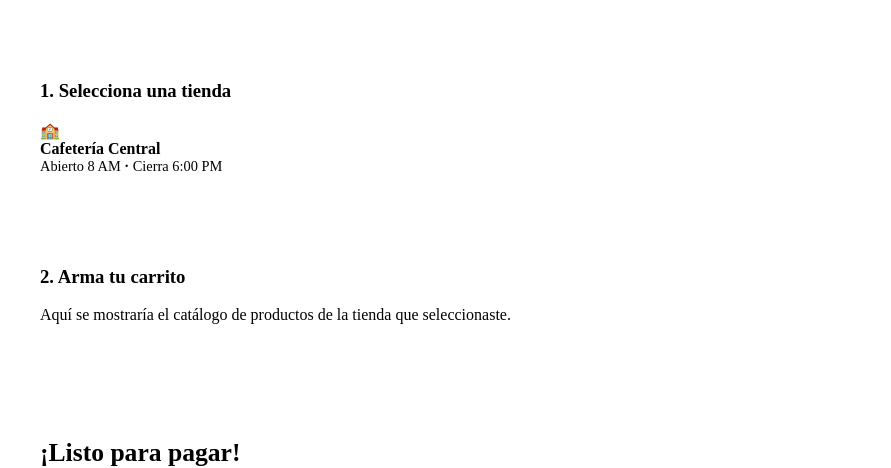
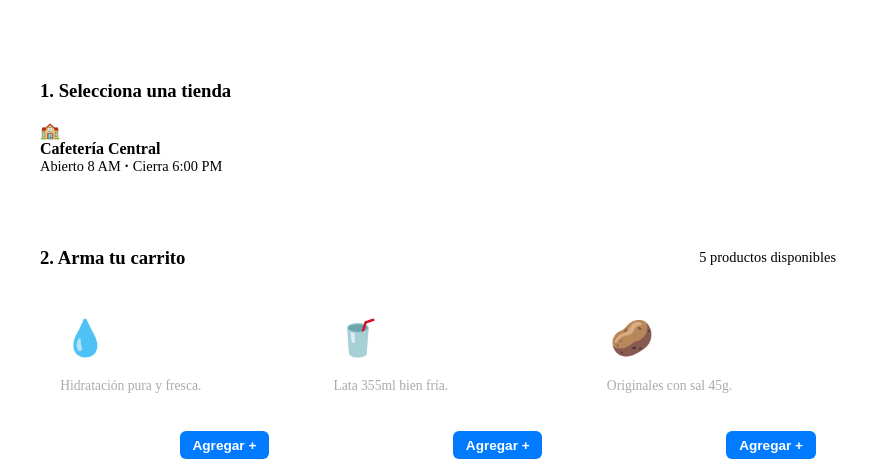
Before and after one commit to Francrack22/Cuah-Quick, a plain HTML site: page ordenar.html in a window 1280 px wide. Shown: the part 493-961 px from the top of the page, without its empty margins (0-891 px from the left). Drawn offline with Linux system fonts and the light colour scheme.

Commit message:
Update ordenar.html

```diff
--- a/ordenar.html
+++ b/ordenar.html
@@ -8,6 +8,103 @@
   <link rel="preconnect" href="https://fonts.googleapis.com">
   <link href="https://fonts.googleapis.com/css2?family=Inter:wght@400;600;800&display=swap" rel="stylesheet">
   <link rel="stylesheet" href="styles.css">
+
+  <style>
+    /* Rejilla del menú */
+    .menu-grid {
+      display: grid;
+      grid-template-columns: repeat(auto-fill, minmax(240px, 1fr));
+      gap: 1.5rem;
+      margin-top: 1.5rem;
+    }
+
+    /* Tarjeta de producto */
+    .product-card {
+      background: rgba(255, 255, 255, 0.03);
+      border: 1px solid rgba(255, 255, 255, 0.1);
+      border-radius: 12px;
+      padding: 1.2rem;
+      display: flex;
+      flex-direction: column;
+      transition: all 0.3s ease;
+      position: relative;
+      overflow: hidden;
+    }
+
+    .product-card:hover {
+      transform: translateY(-4px);
+      border-color: var(--brand1, #007bff);
+      background: rgba(255, 255, 255, 0.06);
+      box-shadow: 0 10px 20px rgba(0,0,0,0.2);
+    }
+
+    /* Cabecera producto */
+    .product-header {
+      display: flex;
+      gap: 1rem;
+      margin-bottom: 0.8rem;
+    }
+
+    .product-emoji {
+      font-size: 2.2rem;
+      background: rgba(255,255,255,0.05);
+      width: 50px;
+      height: 50px;
+      display: flex;
+      align-items: center;
+      justify-content: center;
+      border-radius: 10px;
+    }
+
+    .product-info h4 {
+      margin: 0;
+      font-size: 1.1rem;
+      color: #fff;
+      font-weight: 600;
+      line-height: 1.3;
+    }
+
+    .product-desc {
+      font-size: 0.85rem;
+      color: #aaa;
+      margin: 0 0 1.2rem 0;
+      line-height: 1.4;
+      flex-grow: 1;
+    }
+
+    /* Footer de la tarjeta */
+    .product-footer {
+      display: flex;
+      justify-content: space-between;
+      align-items: center;
+      margin-top: auto;
+      padding-top: 1rem;
+      border-top: 1px solid rgba(255,255,255,0.05);
+    }
+
+    .price {
+      font-weight: 700;
+      color: #fff;
+      font-size: 1.1rem;
+    }
+
+    /* Botón de agregar */
+    .btn-add {
+      background: var(--brand1, #007bff); /* Usa tu color azul */
+      color: white;
+      border: none;
+      padding: 0.4rem 0.8rem;
+      border-radius: 6px;
+      cursor: pointer;
+      font-size: 0.85rem;
+      font-weight: 600;
+      transition: transform 0.1s;
+    }
+
+    .btn-add:active {
+      transform: scale(0.95);
+    }
+  </style>
 </head>
 <body>
 
@@ -50,21 +147,23 @@
             <div class="p-muted" style="font-size:.9rem">Abierto 8 AM <strong>·</strong> Cierra 6:00 PM</div>
           </div>
         </div>
-
       </div>
 
       <div class="card reveal-child" data-delay="400" style="margin-top: 1.5rem; padding: 1.5rem 2rem;">
-        <h3 class="h2">2. Arma tu carrito</h3>
-        <p class="p-muted">
-          Aquí se mostraría el catálogo de productos de la tienda que seleccionaste.
-        </p>
+        <div style="display:flex; justify-content:space-between; align-items:center;">
+          <h3 class="h2" style="margin:0;">2. Arma tu carrito</h3>
+          <span class="p-muted" style="font-size:0.9rem">5 productos disponibles</span>
+        </div>
+
+        <div id="menu-container" class="menu-grid">
+           </div>
       </div>
 
       <div class="cta reveal-child" data-delay="500" style="margin-top: 1.5rem; padding: 1.5rem 2rem;">
-         <div class="grid grid-2" style="align-items:center">
+          <div class="grid grid-2" style="align-items:center">
             <div>
               <h3 class="h2" style="font-size:1.6rem">¡Listo para pagar!</h3>
-              <p class="p-muted">Total: $0.00 MXN</p>
+              <p class="p-muted" id="total-text">Total: $0.00 MXN</p>
             </div>
             <div style="display:flex;gap:.6rem;justify-content:flex-end;flex-wrap:wrap">
               <a href="#" class="btn btn-primary">Proceder al Pago</a>
@@ -91,10 +190,7 @@
 
   <script>
     // === JS EXISTENTE ===
-    // Año dinámico
     document.getElementById('year').textContent = new Date().getFullYear();
-
-    // === NUEVAS ANIMACIONES JS ===
 
     // 1. Efecto de Resplandor del Cursor
     const cursorGlow = document.getElementById('cursorGlow');
@@ -107,46 +203,33 @@
       });
     }
 
-    // ===== Animación de Hamburguesa Flotante =====
+    // 2. Animación de Hamburguesa Flotante
     const heroEmoji = document.getElementById('hero-emoji');
     const orderSection = document.getElementById('ordenar-page');
 
     if (heroEmoji && orderSection) {
       orderSection.addEventListener('mousemove', (e) => {
-        // Obtenemos el centro de la sección
         const rect = orderSection.getBoundingClientRect();
         const centerX = rect.left + rect.width / 2;
         const centerY = rect.top + rect.height / 2;
-
-        // Calcula el movimiento (de -1 a 1)
         const xMov = (e.clientX - centerX) / (rect.width / 2);
         const yMov = (e.clientY - centerY) / (rect.height / 2);
-
-        // Define la intensidad
-        const intensity = 10; // 10px max
+        const intensity = 10;
 
         window.requestAnimationFrame(() => {
-          // Mover en dirección opuesta al mouse
           heroEmoji.style.transform = `translate3d(${-xMov * intensity}px, ${-yMov * intensity}px, 0)`;
         });
       });
 
-      // Resetea la posición cuando el mouse sale de la sección
       orderSection.addEventListener('mouseleave', () => {
          window.requestAnimationFrame(() => {
-            heroEmoji.style.transform = 'translate3d(0,0,0)'; // Vuelve al centro
+            heroEmoji.style.transform = 'translate3d(0,0,0)';
          });
       });
     }
 
-
-    // 3. Animación de "Reveal" en Cascada (Staggered)
-    const observerOptions = {
-      root: null,
-      rootMargin: '0px',
-      threshold: 0.1 // 10% visible
-    };
-
+    // 3. Animación Reveal
+    const observerOptions = { root: null, rootMargin: '0px', threshold: 0.1 };
     const observerCallback = (entries, observer) => {
       entries.forEach(entry => {
         if (entry.isIntersecting) {
@@ -154,29 +237,75 @@
             const children = entry.target.querySelectorAll('.reveal-child');
             children.forEach((child, index) => {
               const delay = child.dataset.delay || (index * 100);
-              setTimeout(() => {
-                child.classList.add('visible');
-              }, delay);
+              setTimeout(() => { child.classList.add('visible'); }, delay);
             });
           } else {
             const delay = entry.target.dataset.delay || 0;
-            setTimeout(() => {
-              entry.target.classList.add('visible');
-            }, delay);
+            setTimeout(() => { entry.target.classList.add('visible'); }, delay);
           }
           observer.unobserve(entry.target);
         }
       });
     };
+    const revealObserver = new IntersectionObserver(observerCallback, observerOptions);
+    document.querySelectorAll('.reveal-parent').forEach(parent => revealObserver.observe(parent));
+    document.querySelectorAll('.reveal-child:not(.reveal-parent .reveal-child)').forEach(child => revealObserver.observe(child));
 
-    const revealObserver = new IntersectionObserver(observerCallback, observerOptions);
+    // ============================================
+    // === NUEVA LÓGICA DEL MENÚ Y CARRITO ===
+    // ============================================
 
-    document.querySelectorAll('.reveal-parent').forEach(parent => {
-      revealObserver.observe(parent);
-    });
+    const productos = [
+        { id: 1, nombre: "Agua Ciel 600ml", desc: "Hidratación pura y fresca.", precio: 15.00, emoji: "💧" },
+        { id: 2, nombre: "Coca-Cola Original", desc: "Lata 355ml bien fría.", precio: 22.00, emoji: "🥤" },
+        { id: 3, nombre: "Papas Sabritas", desc: "Originales con sal 45g.", precio: 18.00, emoji: "🥔" },
+        { id: 4, nombre: "Sándwich Clásico", desc: "Jamón, queso y mayonesa.", precio: 35.00, emoji: "🥪" },
+        { id: 5, nombre: "Galletas Chokis", desc: "Paquete chocolate 50g.", precio: 16.00, emoji: "🍪" }
+    ];
 
-    document.querySelectorAll('.reveal-child:not(.reveal-parent .reveal-child)').forEach(child => {
-      revealObserver.observe(child);
+    let totalCuenta = 0;
+
+    function renderizarMenu() {
+        const contenedor = document.getElementById('menu-container');
+        if(!contenedor) return;
+        contenedor.innerHTML = '';
+
+        productos.forEach(prod => {
+            const htmlProducto = `
+                <div class="product-card">
+                    <div class="product-header">
+                        <div class="product-emoji">${prod.emoji}</div>
+                        <div class="product-info">
+                            <h4>${prod.nombre}</h4>
+                        </div>
+                    </div>
+                    <p class="product-desc">${prod.desc}</p>
+                    <div class="product-footer">
+                        <span class="price">$${prod.precio.toFixed(2)}</span>
+                        <button class="btn-add" onclick="agregarProducto(${prod.id}, ${prod.precio})">
+                            Agregar +
+                        </button>
+                    </div>
+                </div>
+            `;
+            contenedor.innerHTML += htmlProducto;
+        });
+    }
+
+    function agregarProducto(id, precio) {
+        totalCuenta += precio;
+        const textoTotal = document.getElementById('total-text');
+
+        if(textoTotal) {
+            textoTotal.textContent = `Total: $${totalCuenta.toFixed(2)} MXN`;
+            textoTotal.style.color = '#4ade80'; // Flash verde
+            setTimeout(() => textoTotal.style.color = '', 300);
+        }
+    }
+
+    // Iniciar renderizado al cargar
+    document.addEventListener('DOMContentLoaded', () => {
+        renderizarMenu();
     });
 
   </script>
```
